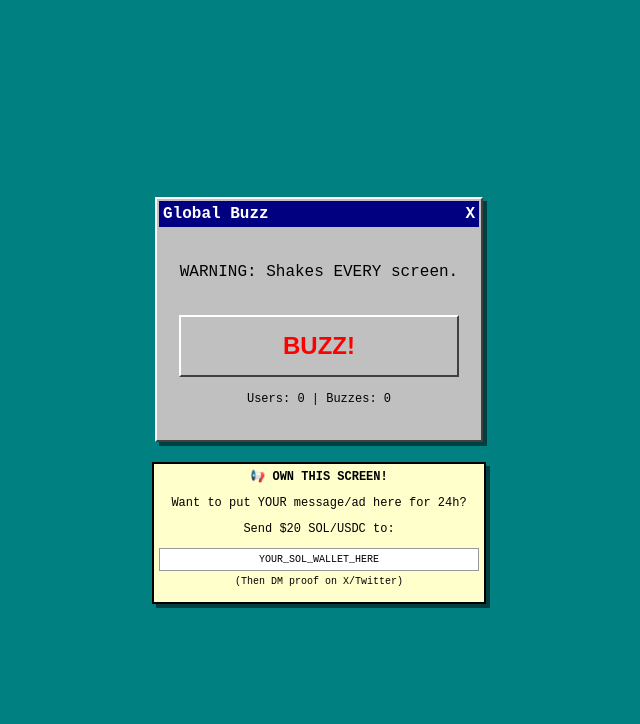
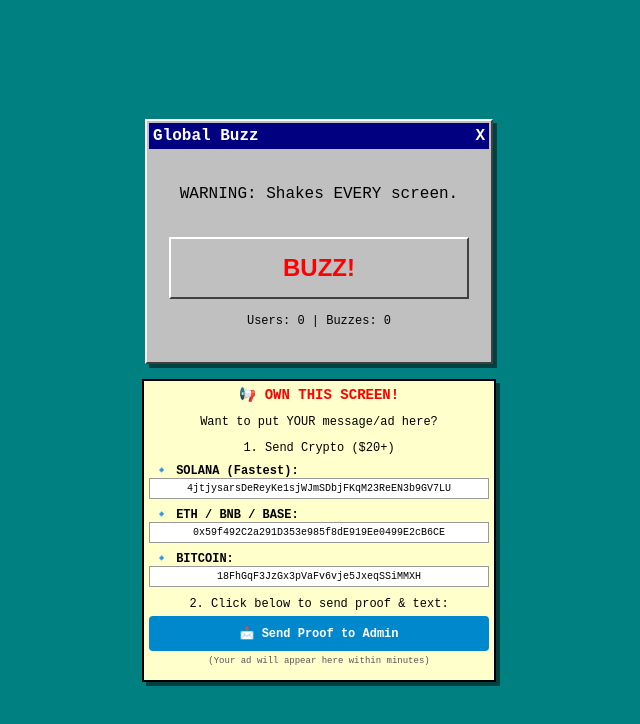
Before and after one commit to justbuzzfun/justbuzz, a website: page public/index.html in a window 1280 px wide. Shown: the whole page, without its empty margins (321-961 px from the left). Drawn offline with nearby package versions, Linux system fonts and the light colour scheme; no server answers.

Commit message:
Update index.html

```diff
--- a/public/index.html
+++ b/public/index.html
@@ -6,16 +6,22 @@
     <title>JustBuzz - Nudge The World</title>
     <style>
         body { background-color: #008080; font-family: 'Courier New', monospace; display: flex; flex-direction: column; align-items: center; justify-content: center; height: 100vh; margin: 0; overflow: hidden; }
-        .window { background: #c0c0c0; border: 2px solid #fff; border-right-color: #404040; border-bottom-color: #404040; padding: 2px; width: 320px; box-shadow: 4px 4px 0px rgba(0,0,0,0.5); margin-bottom: 20px;}
+
+        /* Main Window Style */
+        .window { background: #c0c0c0; border: 2px solid #fff; border-right-color: #404040; border-bottom-color: #404040; padding: 2px; width: 340px; box-shadow: 4px 4px 0px rgba(0,0,0,0.5); margin-bottom: 15px;}
         .title-bar { background: navy; color: white; padding: 4px; font-weight: bold; display: flex; justify-content: space-between; }
         .content { padding: 20px; text-align: center; }
+
+        /* Button Style */
         .btn { background: #c0c0c0; border: 2px solid #fff; border-right-color: #404040; border-bottom-color: #404040; padding: 15px 30px; font-size: 24px; font-weight: bold; color: red; cursor: pointer; width: 100%; }
         .btn:active { border: 2px solid #404040; border-right-color: #fff; border-bottom-color: #fff; transform: translate(2px, 2px); }
 
-        /* BOX POOLSAZ (Money Box) */
-        .money-window { background: #ffffcc; border: 2px solid #000; width: 320px; padding: 5px; text-align: center; font-size: 12px; box-shadow: 4px 4px 0px rgba(0,0,0,0.5); }
-        .wallet-address { background: #fff; border: 1px solid #999; padding: 5px; font-size: 10px; word-break: break-all; margin-top: 5px; user-select: all;}
+        /* Money/Donate Box Style */
+        .money-window { background: #ffffcc; border: 2px solid #000; width: 340px; padding: 5px; text-align: center; font-size: 12px; box-shadow: 4px 4px 0px rgba(0,0,0,0.5); overflow-y: auto; max-height: 300px; }
+        .crypto-label { font-weight: bold; margin-top: 8px; color: #000; display: block; text-align: left; margin-left: 5px;}
+        .wallet-address { background: #fff; border: 1px solid #999; padding: 4px; font-size: 10px; word-break: break-all; cursor: text; user-select: all; font-family: monospace; text-align: center;}
 
+        /* Shake Animation */
         .shake-animation { animation: shake 0.5s cubic-bezier(.36,.07,.19,.97) both; background-color: #ff0000 !important; }
         @keyframes shake { 10%, 90% { transform: translate3d(-5px, -5px, 0); } 20%, 80% { transform: translate3d(5px, 5px, 0); } 30%, 50%, 70% { transform: translate3d(-10px, 10px, 0); } 40%, 60% { transform: translate3d(10px, -10px, 0); } }
     </style>
@@ -34,24 +40,47 @@
 
     <!-- Monetization Box -->
     <div class="money-window">
-        <b>📢 OWN THIS SCREEN!</b>
-        <p>Want to put YOUR message/ad here for 24h?</p>
-        <p>Send $20 SOL/USDC to:</p>
-        <div class="wallet-address">YOUR_SOL_WALLET_HERE</div>
-        <p style="font-size:10px; margin-top:5px;">(Then DM proof on X/Twitter)</p>
+        <b style="font-size: 14px; color: red;">📢 OWN THIS SCREEN!</b>
+        <p>Want to put YOUR message/ad here?</p>
+        <p style="margin-bottom: 5px;">1. Send Crypto ($20+)</p>
+
+        <span class="crypto-label">🔹 SOLANA (Fastest):</span>
+        <div class="wallet-address">4jtjysarsDeReyKe1sjWJmSDbjFKqM23ReEN3b9GV7LU</div>
+
+        <span class="crypto-label">🔹 ETH / BNB / BASE:</span>
+        <div class="wallet-address">0x59f492C2a291D353e985f8dE919Ee0499E2cB6CE</div>
+
+        <span class="crypto-label">🔹 BITCOIN:</span>
+        <div class="wallet-address">18FhGqF3JzGx3pVaFv6vje5JxeqSSiMMXH</div>
+
+        <p style="margin-top: 10px; margin-bottom: 2px;">2. Click below to send proof & text:</p>
+
+        <!-- TELEGRAM BUTTON -->
+        <a href="https://t.me/justbuzzfun" target="_blank" style="display: block; background: #0088cc; color: white; text-decoration: none; padding: 10px; margin-top: 5px; border-radius: 4px; font-weight: bold;">
+            📩 Send Proof to Admin
+        </a>
+
+        <p style="font-size:9px; margin-top:5px; color: #555;">(Your ad will appear here within minutes)</p>
     </div>
 
     <script src="/socket.io/socket.io.js"></script>
     <script>
         const socket = io();
         const btn = document.getElementById('buzzBtn');
+        // Ensure the file is named buzz.mp3 (with a DOT)
         const audio = new Audio('buzz.mp3');
+
         btn.addEventListener('click', () => socket.emit('buzz-trigger'));
+
         socket.on('shake-world', () => {
-            audio.currentTime = 0; audio.play().catch(()=>{});
+            // Play sound only if user interacted with page once
+            audio.currentTime = 0;
+            audio.play().catch(()=>{ console.log("User must interact first for sound") });
+
             document.body.classList.add('shake-animation');
             setTimeout(() => document.body.classList.remove('shake-animation'), 500);
         });
+
         socket.on('update-stats', (d) => { document.getElementById('u').innerText = d.online; document.getElementById('b').innerText = d.buzzes; });
     </script>
 </body>
```
